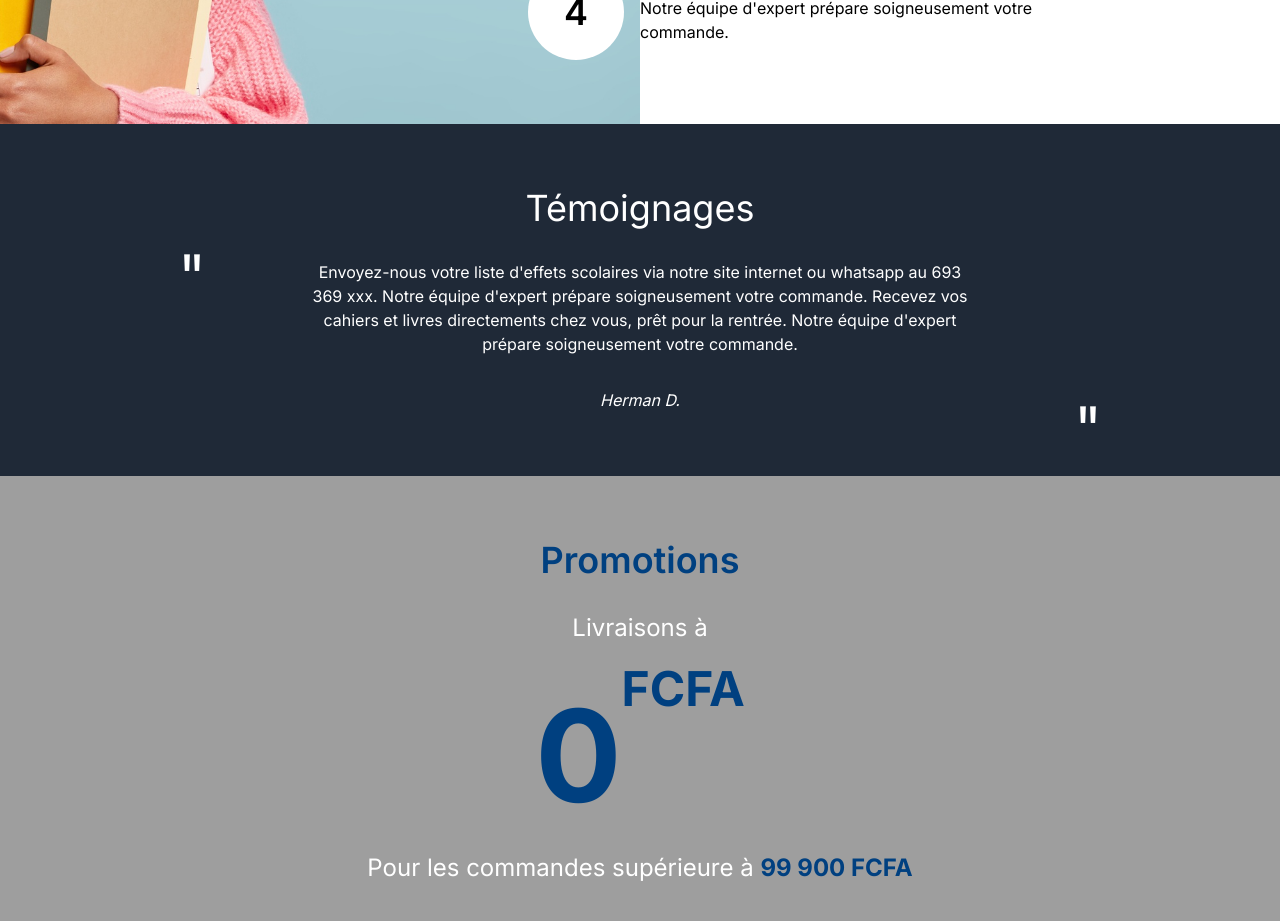
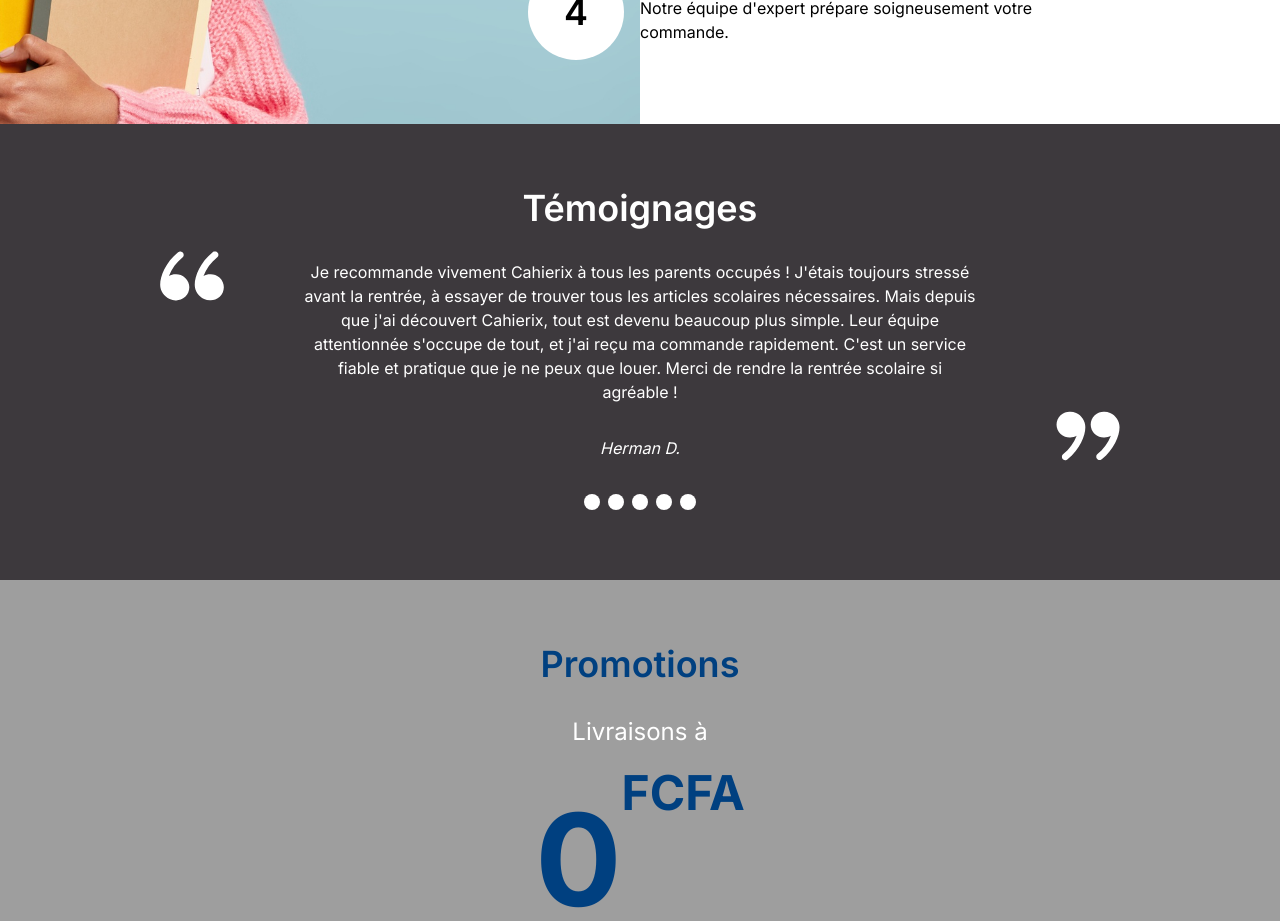
Before and after one commit to kamicodaxe/cahierix, a Next.js app in the folder frontend/: page / in a window 1280 px wide. Shown: the part 1620-2541 px from the top of the page. Built offline with nearby package versions, Linux system fonts and the light colour scheme.

Commit message:
- Updated Testimonials and added quote svgs

```diff
--- a/frontend/components/Testimonials.tsx
+++ b/frontend/components/Testimonials.tsx
@@ -6,34 +6,47 @@ type Props = {
 
 const Testimonials: React.FC<Props> = ({ }) => {
     return (
-        <section className="w-full bg-gray-800">
+        <section className="w-full bg-[#3D393D]">
             <div className="section mx-auto text-white">
-                <h2 className="text-4xl text-center mb-8">Témoignages</h2>
+
+                <div className="mx-4 md:mx-0">
+
+                    <h2 className="text-4xl text-center mb-8 font-semibold">Témoignages</h2>
 
                     <div className="flex justify-between">
 
                         <div className="h-16 w-16 text-6xl text-center bg-gray-60 text-white shrink-0 -translate-y-8">
-                        <p className="leading-[6rem]">"</p>
+                            <img src="/quote-left.svg" className="h-24" alt="quote-left svg" />
                         </div>
 
                         <div className="max-w-2xl self-center text-center">
                             <p className="">
-                            Envoyez-nous votre liste d'effets scolaires via notre site internet ou whatsapp au 693 369 xxx.
-                            Notre équipe d'expert prépare soigneusement votre commande.
-                            Recevez vos cahiers et livres directements chez vous, prêt pour la rentrée.
-                            Notre équipe d'expert prépare soigneusement votre commande.
+                                Je recommande vivement Cahierix à tous les parents occupés ! J'étais toujours stressé avant la rentrée,
+                                à essayer de trouver tous les articles scolaires nécessaires. Mais depuis que j'ai découvert Cahierix,
+                                tout est devenu beaucoup plus simple. Leur équipe attentionnée s'occupe de tout, et j'ai reçu ma commande
+                                rapidement. C'est un service fiable et pratique que je ne peux que louer. Merci de rendre la rentrée scolaire si agréable !
                             </p>
 
                             <p className="pt-8"><i>Herman D.</i></p>
 
+                            <div className="space-x-2 mt-8">
+                                <span className="w-4 h-4 rounded-full bg-white inline-block"></span>
+                                <span className="w-4 h-4 rounded-full bg-white inline-block bg-[#F8C004]"></span>
+                                <span className="w-4 h-4 rounded-full bg-white inline-block"></span>
+                                <span className="w-4 h-4 rounded-full bg-white inline-block"></span>
+                                <span className="w-4 h-4 rounded-full bg-white inline-block"></span>
+                            </div>
+
                         </div>
 
 
-                    <div className="h-16 w-16 text-6xl text-center bg-gray-60 text-white shrink-0 self-end translate-y-8">
-                        <p className="leading-[6rem]">"</p>
+                        <div className="h-16 w-16 text-6xl text-center bg-gray-60 text-white shrink-0 self-end -translate-y-16">
+                            <img src="/quote-right.svg" className="h-24" alt="quote-right svg" />
                         </div>
 
                     </div>
+                </div>
+
             </div>
         </section>
     )
```
Also changed, not shown: frontend/public/quote-left.svg (added), frontend/public/quote-right.svg (added). Lines whose indentation alone changed are shown as unchanged.
